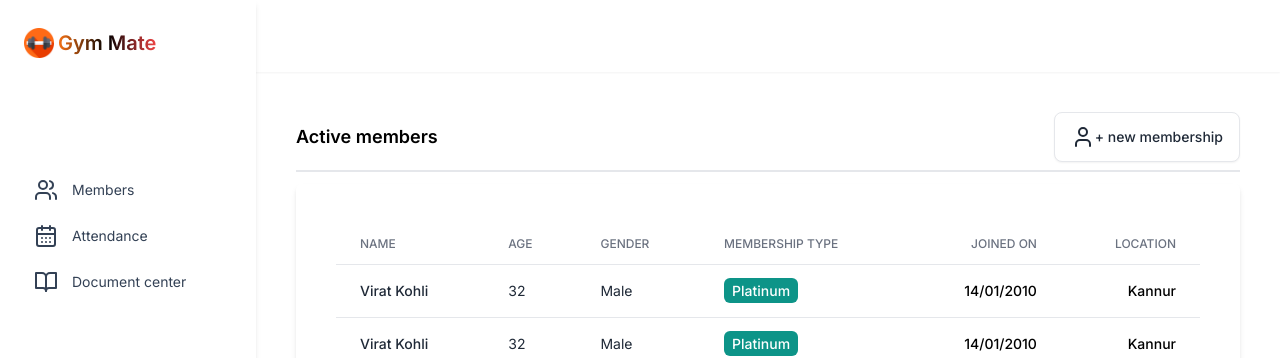
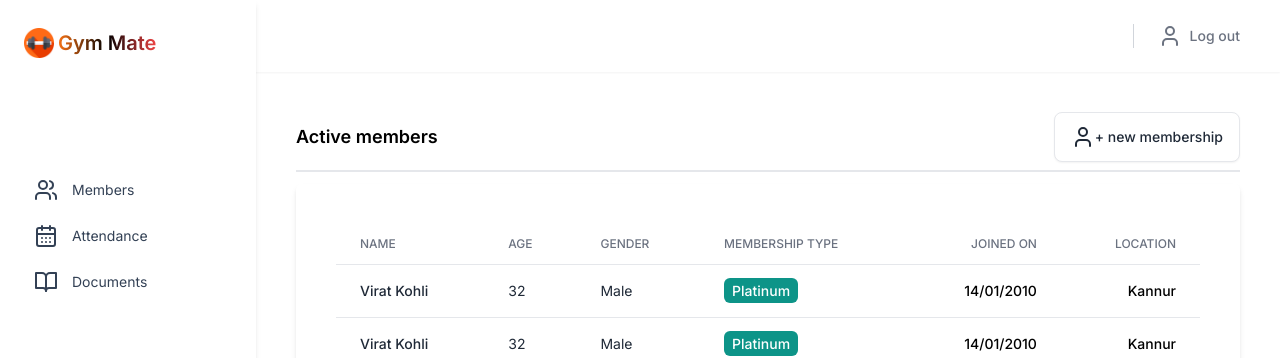
Before and after one commit to anoopw3bdev/gymmate, a Next.js app: page /dashboard/members in a window 1280 px wide. Shown: the top 358 px of the page. Built offline with nearby package versions, Linux system fonts and the light colour scheme.

Commit message:
create index file for icons to simplify the import

```diff
--- /dev/null
+++ b/public/assets/icons/index.js
@@ -0,0 +1,21 @@
+import CalendarIcon from "./calendarIcon";
+import MembersIcon from "./membersIcon";
+import DocumentsIcon from "./documentsIcon";
+import UserIcon from "./userIcon";
+
+const Icons = (props) => {
+    switch (props.name) {
+        case "calendarIcon":
+            return <CalendarIcon {...props} />
+        case "membersIcon":
+            return <MembersIcon {...props} />
+        case "documentsIcon":
+            return <DocumentsIcon {...props} />
+        case "userIcon":
+            return <UserIcon {...props}/>
+        default:
+            break;
+    }
+}
+
+export default Icons;
--- a/src/app/components/Nav.js
+++ b/src/app/components/Nav.js
@@ -1,20 +1,16 @@
-import UserIcon from "../../../public/assets/icons/userIcon"
 import Link from "next/link"
-import Image from "next/image"
-import logo from "../../../public/assets/images/logo.png";
+import Icons from "../../../public/assets/icons";
 
 const Nav = () => {
   return (
-    <header className="flex justify-between z-50 w-full text-sm shadow-sm">
-      {/* <nav className="relative w-full py-2 px-20 md:flex md:items-center md:justify-between" aria-label="Global"> */}
-          <Link
-            className="flex items-center gap-x-2 font-medium text-gray-500 hover:text-gray-700 md:border-s md:border-gray-300 md:my-6 md:ps-6"
-            href="#"
-          >
-            <UserIcon/>
-            Log out
-          </Link>
-      {/* </nav> */}
+    <header className="z-50 w-full text-sm shadow-sm flex items-center justify-between">
+      <Link
+        className="flex items-center gap-x-2 font-medium text-gray-500 hover:text-gray-700 md:border-s md:border-gray-300 md:my-6 md:ps-6 ml-auto pr-10"
+        href="#"
+      >
+        <Icons name="userIcon"/>
+        Log out
+      </Link>
     </header>
   )
 }
--- a/src/app/components/SideBar.js
+++ b/src/app/components/SideBar.js
@@ -1,9 +1,7 @@
-import MembersIcon from "../../../public/assets/icons/membersIcon";
 import Link from "next/link";
 import Image from "next/image";
 import logo from "../../../public/assets/images/logo.png";
-import CalendarIcon from "../../../public/assets/icons/calendarIcon";
-import DocumentsIcon from "../../../public/assets/icons/documentsIcon";
+import { sideBarItems } from "../constants";
 
 const SideBar = () => {
   return (
@@ -29,33 +27,21 @@ const SideBar = () => {
         </div>
         <nav className="p-6 w-full h-full pt-28">
             <ul className="space-y-1.5 flex flex-col align-middle">
-            <li>
-                <Link
-                    className="flex items-center gap-x-3.5 py-2 px-2.5 text-sm text-slate-700 rounded-lg hover:bg-gray-100 dark:hover:bg-gray-900 dark:text-slate-400 dark:hover:text-slate-300 dark:focus:outline-none dark:focus:ring-1 dark:focus:ring-gray-600"
-                    href="/dashboard/members"
-                >
-                    <MembersIcon/>
-                    Members
-                </Link>
-            </li>
-
-            <li>
-                <Link
-                    className="flex items-center gap-x-3.5 py-2 px-2.5 text-sm text-slate-700 rounded-lg hover:bg-gray-100 dark:hover:bg-gray-900 dark:text-slate-400 dark:hover:text-slate-300 dark:focus:outline-none dark:focus:ring-1 dark:focus:ring-gray-600"
-                    href="#"
-                >
-                <CalendarIcon/>
-                Attendance
-            </Link></li>
-            <li>
-                <Link
-                    className="flex items-center gap-x-3.5 py-2 px-2.5 text-sm text-slate-700 rounded-lg hover:bg-gray-100 dark:hover:bg-gray-900 dark:text-slate-400 dark:hover:text-slate-300 dark:focus:outline-none dark:focus:ring-1 dark:focus:ring-gray-600"
-                    href="#"
-                >
-                <DocumentsIcon/>
-                Document center
-                </Link>
-            </li>
+            {
+                sideBarItems.map((item, index) => {
+                    return(
+                        <li key={index}>
+                            <Link
+                                className="flex items-center gap-x-3.5 py-2 px-2.5 text-sm text-slate-700 rounded-lg hover:bg-gray-100 dark:hover:bg-gray-900 dark:text-slate-400 dark:hover:text-slate-300 dark:focus:outline-none dark:focus:ring-1 dark:focus:ring-gray-600"
+                                href={item.href}
+                            >
+                                {item.icon}
+                                {item.title}
+                            </Link>
+                        </li>
+                    )
+                })
+            }
             </ul>
         </nav>
     </div>
--- /dev/null
+++ b/src/app/constants.js
@@ -0,0 +1,19 @@
+import Icons from "../../public/assets/icons"
+
+export const sideBarItems = [
+    {
+        title: "Members",
+        href: "/dashboard/members",
+        icon: <Icons name="membersIcon"/>
+    },
+    {
+        title: "Attendance",
+        href: "/dashboard/attendance",
+        icon: <Icons name="calendarIcon"/>
+    },
+    {
+        title: "Documents",
+        href: "/dashboard/documents",
+        icon: <Icons name="documentsIcon"/>
+    }
+]
```
